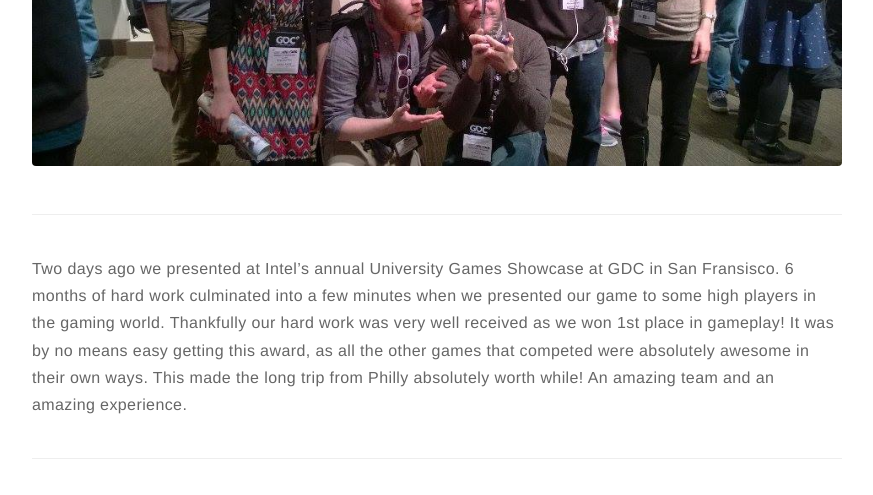
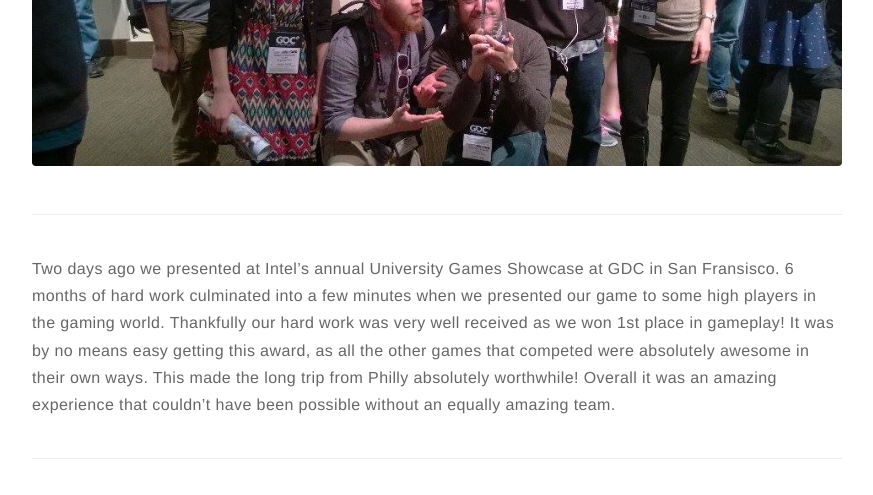
Before and after one commit to Ashen-Vaults/ashen-vaults.github.io, a Jekyll site: the page built from _posts/2016-03-21-mirrors-gdc-winning.markdown, in a window 1280 px wide and 900 px high, scrolled down 763 px, cut to the strip 0-495 px from the top of the window. Shown: the whole strip, without its empty margins (203-1076 px from the left). Built offline with Jekyll 4.4.1, drawn with Linux system fonts in a browser that asks for light colours.

Commit message:
Grammar/Spelling
Fixed grammar and spelling in the mirrors-of-grimaldi and mirrors-gc-winning posts with grammarly.

```diff
--- a/_posts/2016-03-21-mirrors-gdc-winning.markdown
+++ b/_posts/2016-03-21-mirrors-gdc-winning.markdown
@@ -17,7 +17,7 @@ description: We won! (GDC 2016)
 
 ---
 
-Two days ago we presented at Intel's annual University Games Showcase at GDC in San Fransisco. 6 months of hard work culminated into a few minutes when we presented our game to some high players in the gaming world. Thankfully our hard work was very well received as we won 1st place in gameplay! It was by no means easy getting this award, as all the other games that competed were absolutely awesome in their own ways. This made the long trip from Philly absolutely worth while! An amazing team and an amazing experience.
+Two days ago we presented at Intel’s annual University Games Showcase at GDC in San Fransisco. 6 months of hard work culminated into a few minutes when we presented our game to some high players in the gaming world. Thankfully our hard work was very well received as we won 1st place in gameplay! It was by no means easy getting this award, as all the other games that competed were absolutely awesome in their own ways. This made the long trip from Philly absolutely worthwhile! Overall it was an amazing experience that couldn't have been possible without an equally amazing team.
 
 ---
 <iframe width="560" height="315" src="https://www.youtube.com/embed/1d8IieR-cQI" frameborder="0" allow="autoplay; encrypted-media" allowfullscreen></iframe>
```
Also changed, not shown: _posts/2016-01-23-mirrors-of-grimaldi.markdown (+6 -5 lines).
